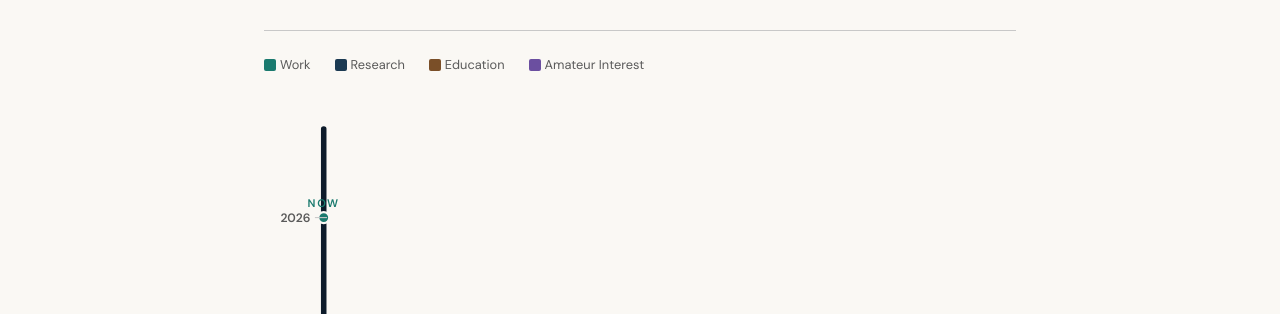
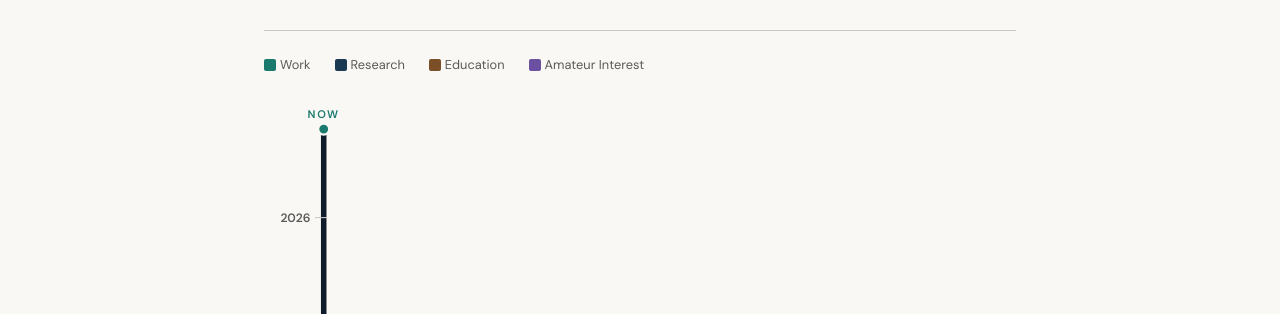
Before and after one commit to edwardkao6413/edwardkao6413.github.io, a Jekyll site: the page built from career.md, in a window 1280 px wide. Shown: the part 157-471 px from the top of the page. Built offline with Jekyll 4.4.1, drawn with Linux system fonts in a browser that asks for light colours.

Commit message:
fix: move NOW dot to top of spine (svg_top_pad), spine still extends one year for breathing room

```diff
--- a/career.md
+++ b/career.md
@@ -52,10 +52,8 @@ permalink: /career
             stroke="#0d1b2a" stroke-width="5" stroke-linecap="round"/>
 
       <!-- now dot + label -->
-      {% assign now_years_from_top = display_end_year | minus: end_year %}
-      {% assign now_y = now_years_from_top | times: px_per_year | plus: svg_top_pad %}
-      <circle cx="{{ spine_x }}" cy="{{ now_y }}" r="5" fill="#1a7a6e" stroke="#faf8f4" stroke-width="2"/>
-      {% assign now_label_y = now_y | minus: 10 %}
+      <circle cx="{{ spine_x }}" cy="{{ svg_top_pad }}" r="5" fill="#1a7a6e" stroke="#faf8f4" stroke-width="2"/>
+      {% assign now_label_y = svg_top_pad | minus: 10 %}
       <text x="{{ spine_x }}" y="{{ now_label_y }}" text-anchor="middle"
             font-family="DM Sans,sans-serif" font-size="10" font-weight="700"
             fill="#1a7a6e" letter-spacing="1.5" aria-hidden="true">NOW</text>
```
